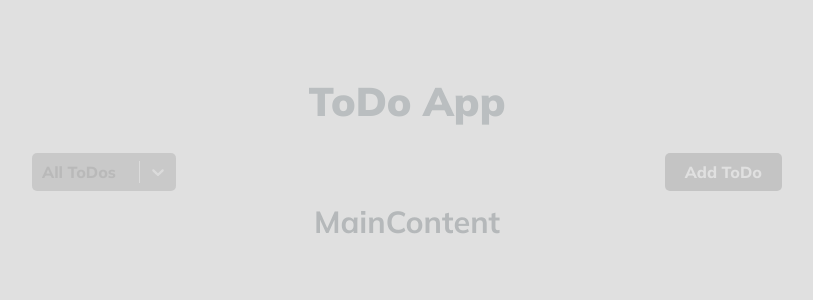
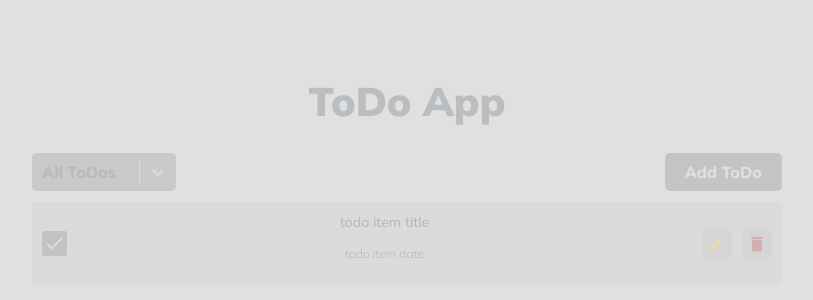
Before and after one commit to MAbdurahman/redux-todo-app, a React (Vite) app: page / in a window 1280 px wide. Shown: the top 300 px of the page, without its empty margins (233-1046 px from the left). Built offline with nearby package versions, Linux system fonts and the light colour scheme.

Commit message:
Add basic structure and styles for components/TodoItem/index.jsx

```diff
--- a/src/assets/utils/functionsUtils.js
+++ b/src/assets/utils/functionsUtils.js
@@ -315,3 +315,9 @@ export function titleize(str) {
 export function removeHTMLTags(str) {
    return makeString(str).replace(/<\/?[^>]+>/g, '');
 }
+
+export const getClasses = classes =>
+   classes
+      .filter(item => item !== '')
+      .join(' ')
+      .trim();
--- a/src/components/CheckButton/CheckButton.module.css
+++ b/src/components/CheckButton/CheckButton.module.css
@@ -0,0 +1,79 @@
+
+.item {
+   display: flex;
+   align-items: center;
+   justify-content: space-between;
+   padding: 1rem;
+   background: var(--color-neutral-100);
+   margin-bottom: 1.5rem;
+   border-radius: 4px;
+
+}
+.item:last-child {
+   margin-bottom: 0;
+}
+
+.todoDetails {
+   display: flex;
+   align-items: center;
+   justify-content: flex-start;
+   gap: 1rem;
+}
+
+.svgBox {
+   flex-basis: 25px;
+   flex-shrink: 0;
+   height: 25px;
+   border-radius: 2px;
+   display: flex;
+   align-items: center;
+   justify-content: center;
+   padding: 5px;
+   cursor: pointer;
+   transition: 0.3s ease background-color;
+
+}
+.svgBox:hover {
+   background-color: var(--color-neutral-300);
+}
+
+
+.svg {
+   width: 100%;
+   height: 100%;
+   stroke: var(--color-neutral-100);
+   display: flex;
+   align-items: center;
+   justify-content: center;
+}
+.texts {
+   display: flex;
+   flex-direction: column;
+   overflow: hidden;
+}
+.todoText {
+   word-break: break-all;
+   font-weight: 600;
+   font-size: 1.4rem;
+   color: var(--color-augmented-900);
+
+}
+.todoTextCompleted {
+   text-decoration: line-through;
+   text-decoration-thickness: 3px;
+   opacity: 0.7;
+}
+
+.time {
+   display: block;
+   font-size: 1.3rem;
+   font-weight: 500;
+   margin-top: -0.2rem;
+   color: var(--color-augmented-800);
+}
+.todoActions {
+   display: flex;
+   align-items: center;
+   justify-content: center;
+   gap: 1rem;
+}
--- a/src/components/CheckButton/index.jsx
+++ b/src/components/CheckButton/index.jsx
@@ -1,9 +1,53 @@
-export default function CheckButton() {
+import { motion, useMotionValue, useTransform } from 'framer-motion';
+import styles from './CheckButton.module.css';
+
+
+const checkVariants = {
+   initial: {
+      color: 'var(--color-neutral-000)',
+   },
+   checked: { pathLength: 1 },
+   unchecked: { pathLength: 0 },
+};
+
+const boxVariants = {
+   checked: {
+      background: 'var(--color-neutral-600)',
+      transition: { duration: 0.1 },
+   },
+   unchecked: { background: 'var(--gray-2)', transition: { duration: 0.1 } },
+};
+
+export default function CheckButton(checked, handleCheck) {
+   const pathLength = useMotionValue(0);
+   const opacity = useTransform(pathLength, [0.05, 0.15], [0, 1]);
 
    return (
-      <div>
-         <h2>CheckButton</h2>
-      </div>
+      <motion.div
+         animate={checked ? 'checked' : 'unchecked'}
+         variants={boxVariants}
+         className={styles.svgBox}
+         onClick={() => handleCheck()}
+      >
+         <motion.svg
+            className={styles.svg}
+            viewBox='0 0 53 38'
+            fill='none'
+            xmlns='http://www.w3.org/2000/svg'
+         >
+            <motion.path
+               variants={checkVariants}
+               animate={checked ? 'checked' : 'unchecked'}
+               style={{ pathLength, opacity }}
+               fill='none'
+               strokeMiterlimit='10'
+               strokeWidth='6'
+               d='M1.5 22L16 36.5L51.5 1'
+               strokeLinejoin='round'
+               strokeLinecap='round'
+            />
+         </motion.svg>
+      </motion.div>
 
    );
 }
--- a/src/components/TodoItem/TodoItem.module.css
+++ b/src/components/TodoItem/TodoItem.module.css
@@ -1,23 +1,25 @@
-
 
 .item {
    display: flex;
    align-items: center;
    justify-content: space-between;
    padding: 1rem;
-   background: var(--color-neutral-100);
+   background: var(--color-neutral-200);
    margin-bottom: 1.5rem;
    border-radius: 4px;
-   &:last-child {
+
+}
+.item:last-child {
    margin-bottom: 0;
 }
-}
+
 .todoDetails {
    display: flex;
    align-items: center;
    justify-content: flex-start;
    gap: 1rem;
 }
+
 .svgBox {
    flex-basis: 25px;
    flex-shrink: 0;
@@ -29,9 +31,12 @@
    padding: 5px;
    cursor: pointer;
    transition: 0.3s ease background-color;
-   &:hover {
+
+}
+.svgBox:hover {
    background-color: var(--color-neutral-300);
 }
+
 svg {
    width: 100%;
    height: 100%;
@@ -40,23 +45,26 @@
    align-items: center;
    justify-content: center;
 }
-}
 .texts {
    display: flex;
    flex-direction: column;
    overflow: hidden;
 }
+
 .todoText {
    word-break: break-all;
    font-weight: 500;
    font-size: 1.4rem;
+   text-align: left;
    color: var(--color-neutral-800);
 
 }
 .todoTextCompleted {
    text-decoration: line-through;
+   text-decoration-thickness: 3px;
    opacity: 0.7;
 }
+
 .time {
    display: block;
    font-size: 1.2rem;
@@ -70,18 +78,40 @@
    justify-content: center;
    gap: 1rem;
 }
-.icon {
-   font-size: 2rem;
-   padding: 0.5rem;
-   border-radius: 4px;
-   background-color: var(--color-neutral-400);
-   color: var(--color-neutral-800);
+
+.editIcon {
    display: flex;
    align-items: center;
    justify-content: center;
+   padding: 0.5rem;
+   font-size: 2rem;
+   color: var(--color-semantic-warn-400);
+   background-color: var(--color-neutral-300);
+   border-radius: 5px;
    cursor: pointer;
-   transition: 0.3s ease background-color;
-   &:hover {
+   transition: 0.333s ease background-color, 0.333s ease color;
+
+}
+.editIcon:hover {
+   background-color: var(--color-neutral-500);
+   color: var(--color-semantic-extreme-warn-100);
+}
+
+
+.deleteIcon {
+   display: flex;
+   align-items: center;
+   justify-content: center;
+   padding: 0.5rem;
+   font-size: 2rem;
+   color: var(--color-semantic-alert-400);
+   background-color: var(--color-neutral-300);
+   border-radius: 5px;
+   cursor: pointer;
+   transition: 0.333s ease background-color, 0.333s ease color;
+}
+
+.deleteIcon:hover {
    background-color: var(--color-neutral-400);
+   color: var(--color-semantic-alert-200);
 }
-}
--- a/src/components/TodoItem/index.jsx
+++ b/src/components/TodoItem/index.jsx
@@ -1,9 +1,73 @@
+import React, {useEffect, useState, Fragment} from 'react';
+import {format} from 'date-fns';
+import {motion} from 'framer-motion';
+import {MdDelete, MdEdit} from 'react-icons/md';
+import {useDispatch} from 'react-redux';
+import CheckButton from '../CheckButton/index.jsx';
+import {getClasses} from '../../assets/utils/functionsUtils.js';
+import styles from './TodoItem.module.css';
+
+
+const child = {
+   hidden: {y: 20, opacity: 0},
+   visible: {
+      y: 0,
+      opacity: 1
+   }
+};
+
 export default function TodoItem() {
+   /************************* variables *************************/
+   const [checked, setChecked] = useState(false);
+   const [updateModalOpen, setUpdateModalOpen] = useState(false);
+   const dispatch = useDispatch();
+
+   /************************* functions *************************/
+   function handleCheck() {
+      console.log('handleCheck');
+   }
+
+   function handleDelete() {
+      console.log('handleDelete');
+   }
+
+   function handleUpdate() {
+      console.log('handleUpdate');
+   }
+
 
    return (
-      <div>
-         <h2>TodoItem</h2>
-      </div>
+      <Fragment>
+         <motion.div className={styles.item} variants={child}>
+            <CheckButton checked={checked} handleCheck={handleCheck} />
+            <div className={styles.todoDetails}>
+               <div className={styles.texts}>
+                  <p className={getClasses([styles.todoText])}>todo item title</p>
+                  <p className={styles.time}>todo item date</p>
+               </div>
+            </div>
+            <div className={styles.todoActions}>
+               <div
+                  className={styles.editIcon}
+                  onClick={() => handleUpdate()}
+                  onKeyDown={() => handleUpdate()}
+                  tabIndex={0}
+                  role='button'
+               >
+                  <MdEdit/>
+               </div>
+               <div
+                  className={styles.deleteIcon}
+                  onClick={() => handleDelete()}
+                  onKeyDown={() => handleDelete()}
+                  tabIndex={0}
+                  role='button'
+               >
+                  <MdDelete/>
+               </div>
+            </div>
+         </motion.div>
+      </Fragment>
 
    );
 }
--- a/src/components/styles/Preloader.styled.jsx
+++ b/src/components/styles/Preloader.styled.jsx
@@ -27,6 +27,7 @@ export const StyledPreloader = styled.img`
    width: 66.6666%;
    align-self: center;
    @media screen and (min-width: 1030px) {
-      width: 25%;
+      width: 15%;
+   }
 
 `
--- a/src/layout/MainContent/MainContent.module.css
+++ b/src/layout/MainContent/MainContent.module.css
@@ -23,15 +23,15 @@
    }
 }
 .emptyText {
-// display: inline-block;
+   width: max-content;
+   height: auto;
+   margin: 0 auto;
+   padding: 0.5rem 1rem;
+
    font-size: 1.6rem;
    font-weight: 500;
+   text-align: center;
    color: var(--color-neutral-500);
-   text-align: center;
-   margin: 0 auto;
-   padding: 0.5rem 1rem;
-   border-radius: 8px;
+   border-radius: 5px;
    background-color: var(--color-neutral-300);
-   width: max-content;
-   height: auto;
 }
--- a/src/layout/MainContent/index.jsx
+++ b/src/layout/MainContent/index.jsx
@@ -1,8 +1,13 @@
+import TodoItem from '../../components/TodoItem/index.jsx';
+
+
+import styles from './MainContent.module.css';
+
 export default function MainContent() {
 
    return (
       <div>
-         <h2>MainContent</h2>
+         <TodoItem />
       </div>
 
    );
```
Lines whose indentation alone changed are shown as unchanged.
